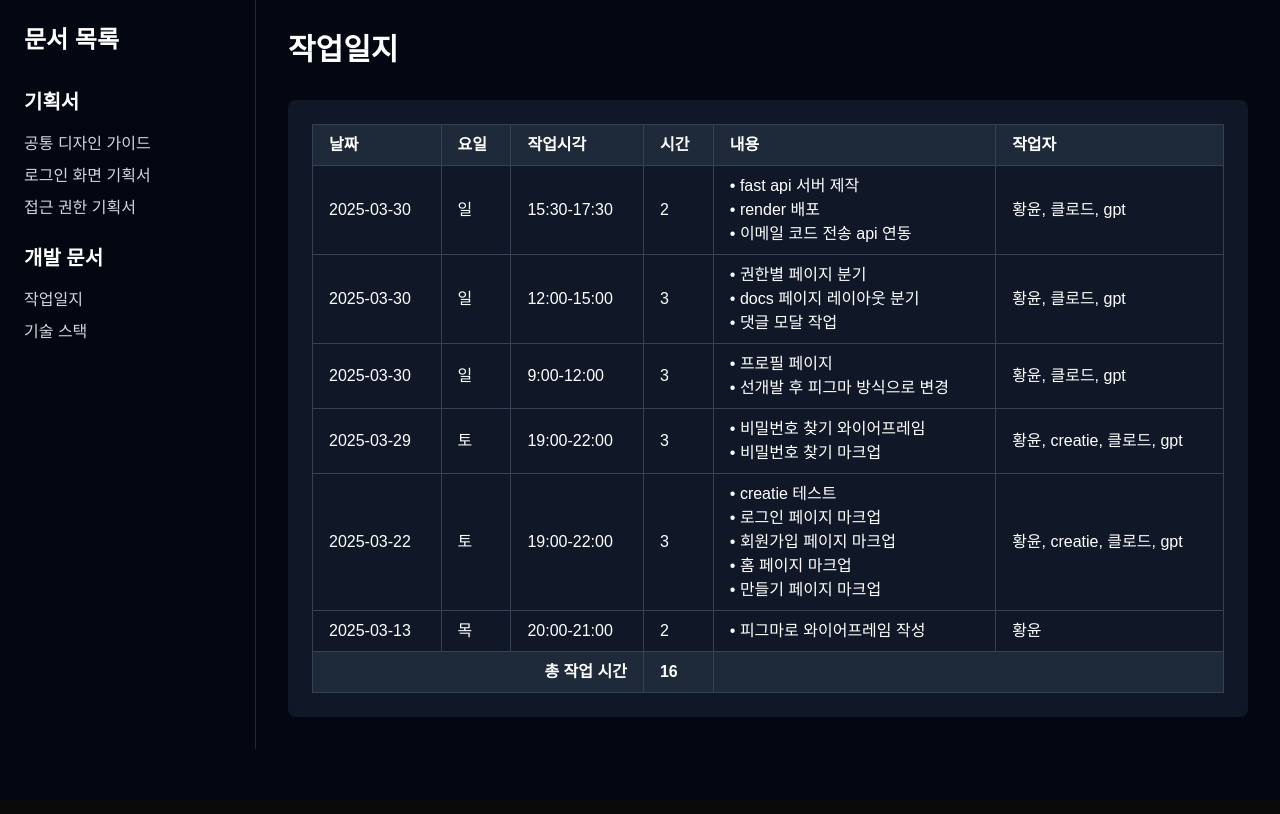
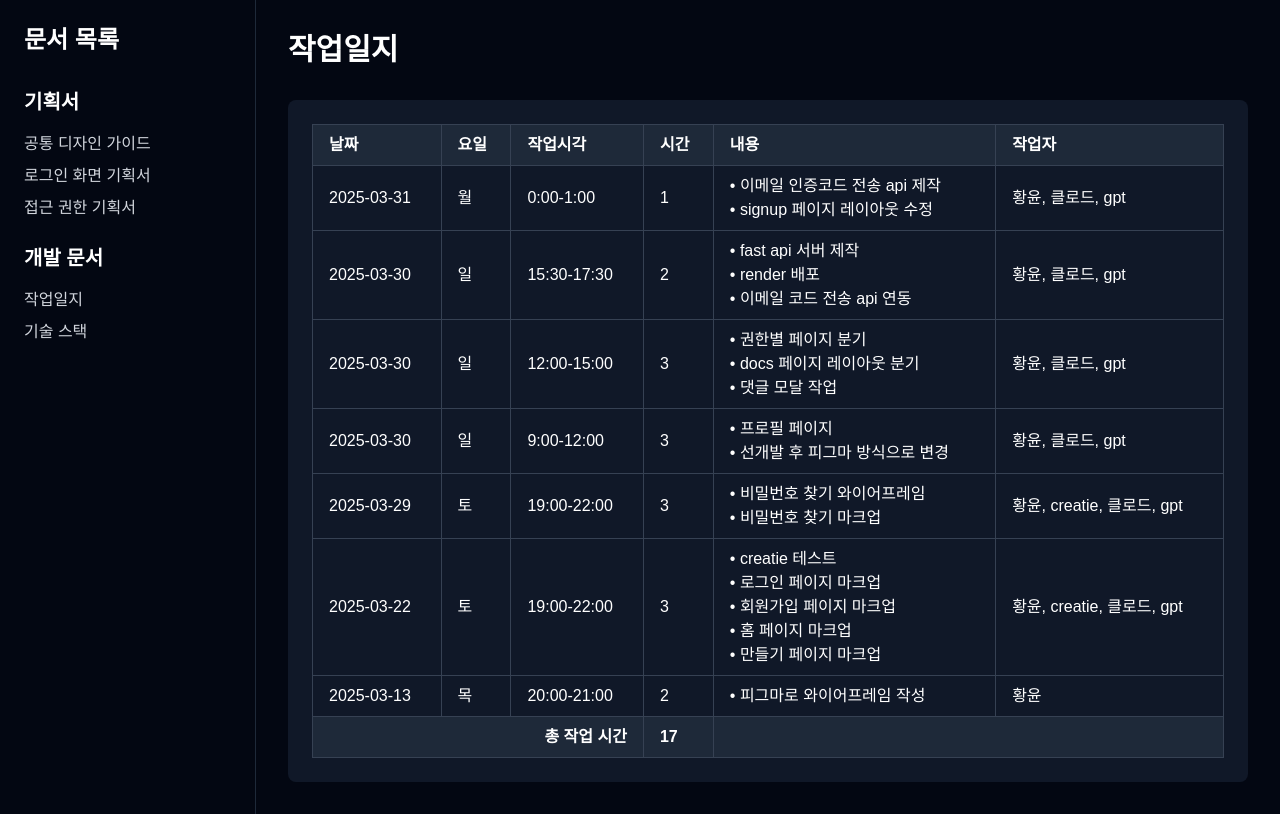
Before and after one commit to zzang535/poestagram, a Next.js app: page /docs/work-log in a window 1280 px wide. Built offline with nearby package versions, Linux system fonts and the light colour scheme.

Commit message:
docs: 작업일지 3/31 작업 내용 추가

```diff
--- a/src/app/docs/work-log/page.tsx
+++ b/src/app/docs/work-log/page.tsx
@@ -2,6 +2,14 @@
 
 export default function WorkLogPage() {
   const workLogs = [
+    {
+      date: "2025-03-31",
+      day: "월",
+      time: "0:00-1:00",
+      hours: 1,
+      content: "• 이메일 인증코드 전송 api 제작\n• signup 페이지 레이아웃 수정",
+      workers: "황윤, 클로드, gpt"
+    },
     {
       date: "2025-03-30",
       day: "일",
```
